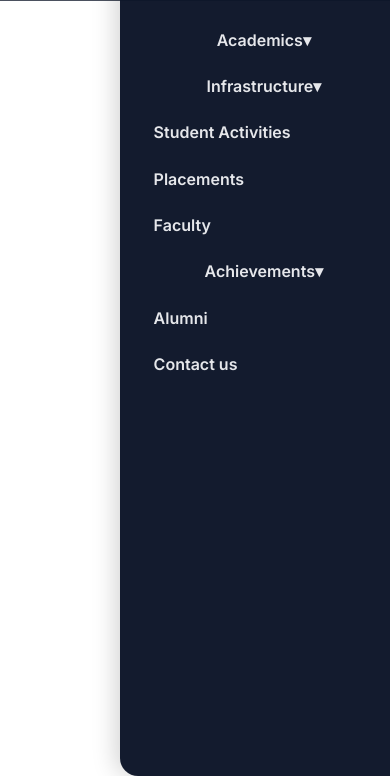
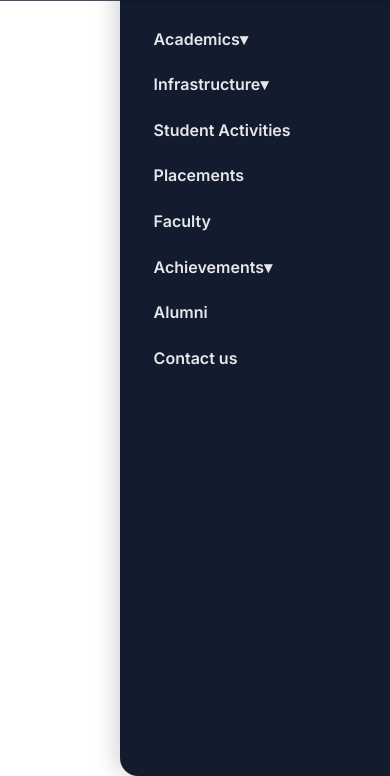
Before and after one commit to Sachinmpoojarya/gmu-cse, a plain HTML site: page nav.html in a window 390 px wide. Both pictures are taken after a click on the button "Toggle menu". Shown: the part 68-844 px from the top of the page. Drawn offline with nearby package versions, Linux system fonts and the light colour scheme.

Commit message:
some updated

```diff
--- a/nav.html
+++ b/nav.html
@@ -26,7 +26,6 @@
       background: rgba(15,23,42,.85);
       backdrop-filter: blur(10px);
       border-bottom: 1px solid rgba(255,255,255,.12);
-      transition: background .3s ease, box-shadow .3s ease;
     }
     .navbar.scrolled {
       background: rgba(15,23,42,.95);
@@ -35,7 +34,6 @@
     .nav-inner {
       width: var(--container);
       margin: 0 auto;
-      padding: .85rem 1rem;
       display: flex;
       align-items: center;
       justify-content: space-between;
@@ -85,12 +83,8 @@
     .nav-links {
       display: flex;
       align-items: center;
-      gap: .25rem;
-      flex-wrap: nowrap;
-      overflow-x: auto;
-      white-space: nowrap;
-      scrollbar-width: thin;
-      -webkit-overflow-scrolling: touch;
+      gap: .75rem;
+      flex-wrap: wrap;
     }
     .nav-links a, .nav-links .dropdown-btn {
       --pad-x: .9rem;
@@ -170,9 +164,6 @@
         transform: translateX(100%);
         opacity: 0;
         transition: transform 0.3s cubic-bezier(.4,1,.7,1), opacity 0.3s cubic-bezier(.4,1,.7,1);
-        flex-wrap: wrap;
-        overflow-x: visible;
-        white-space: normal;
       }
       .nav-links.active {
         display: flex;
@@ -184,13 +175,12 @@
         text-align: left;
         font-size: 1rem;
         width: 100%;
-        white-space: normal;
       }
       .dropdown-content {
         position: static;
         box-shadow: none;
         background: transparent;
-        padding-left: 0;
+        padding-left: 1rem;
         opacity: 1 !important;
         transform: none !important;
         display: none;
@@ -218,15 +208,6 @@
       .brand img {
         height: 30px;
       }
-     .nav-links {
-    display: flex;
-     align-items: center;
-     gap: .25rem;
-    flex-wrap: nowrap;         /* Prevents wrapping */
-      overflow-x: auto;          /* Allows horizontal scroll if needed */
-    white-space: nowrap;       /* Prevents text from wrapping */
-    scrollbar-width: thin;     /* Optional: makes scrollbar less obtrusive */
-    }
       .menu-btn {
         margin-left: auto;
       }
@@ -305,44 +286,26 @@
 
     document.querySelectorAll('.dropdown-btn').forEach(btn => {
       btn.addEventListener('click', (e) => {
-        if (window.innerWidth <= 900) {
-          e.preventDefault();
-          const dropdown = btn.closest('.dropdown');
-          const isActive = dropdown.classList.contains('active');
-          // Close all dropdowns first
-          document.querySelectorAll('.dropdown').forEach(other => {
+        e.preventDefault();
+        const dropdown = btn.closest('.dropdown');
+        const isActive = dropdown.classList.toggle('active');
+        document.querySelectorAll('.dropdown').forEach(other => {
+          if (other !== dropdown) {
             other.classList.remove('active');
-          });
-          // Only open if it was not already open
-          if (!isActive) {
-            dropdown.classList.add('active');
           }
-        }
+        });
       });
-    });
-
-    // Close dropdowns when clicking outside nav-links on mobile
-    document.addEventListener('click', function(e) {
-      if (window.innerWidth <= 900) {
-        const navLinks = document.getElementById('navLinks');
-        if (navLinks && !navLinks.contains(e.target)) {
-          document.querySelectorAll('.dropdown').forEach(dropdown => dropdown.classList.remove('active'));
-        }
-      }
     });
 
     document.querySelectorAll('.dropdown-content').forEach(content => {
       content.addEventListener('click', (e) => {
-        if (window.innerWidth <= 900) {
-          e.stopPropagation();
-        }
+        e.stopPropagation();
       });
     });
 
     navLinks.addEventListener('click', function(e) {
       if (
         e.target.tagName === 'A' &&
-        window.innerWidth <= 900 &&
         !e.target.classList.contains('dropdown-btn')
       ) {
         closeMenu();
```
